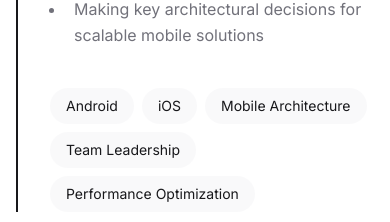
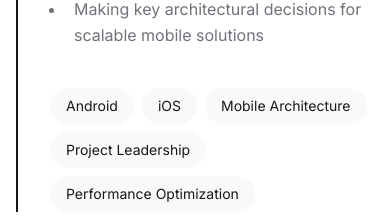
Before and after one commit to nyinyiz/resume, a Next.js app: page / in a window 390 px wide. Shown: the part 1537-1759 px from the top of the page. Built offline with nearby package versions, Linux system fonts and the light colour scheme.

Commit message:
refactor: Change Team Leadership to Project Leadership in Lead Mobile Engineer skills

```diff
--- a/src/data/resume.ts
+++ b/src/data/resume.ts
@@ -21,7 +21,7 @@ export const resumeData = {
         "Ensuring high performance and quality across Android and iOS platforms",
         "Making key architectural decisions for scalable mobile solutions"
       ],
-      skills: ["Android", "iOS", "Mobile Architecture", "Team Leadership", "Performance Optimization"]
+      skills: ["Android", "iOS", "Mobile Architecture", "Project Leadership", "Performance Optimization"]
     },
     {
       title: "Android Engineer",
```
